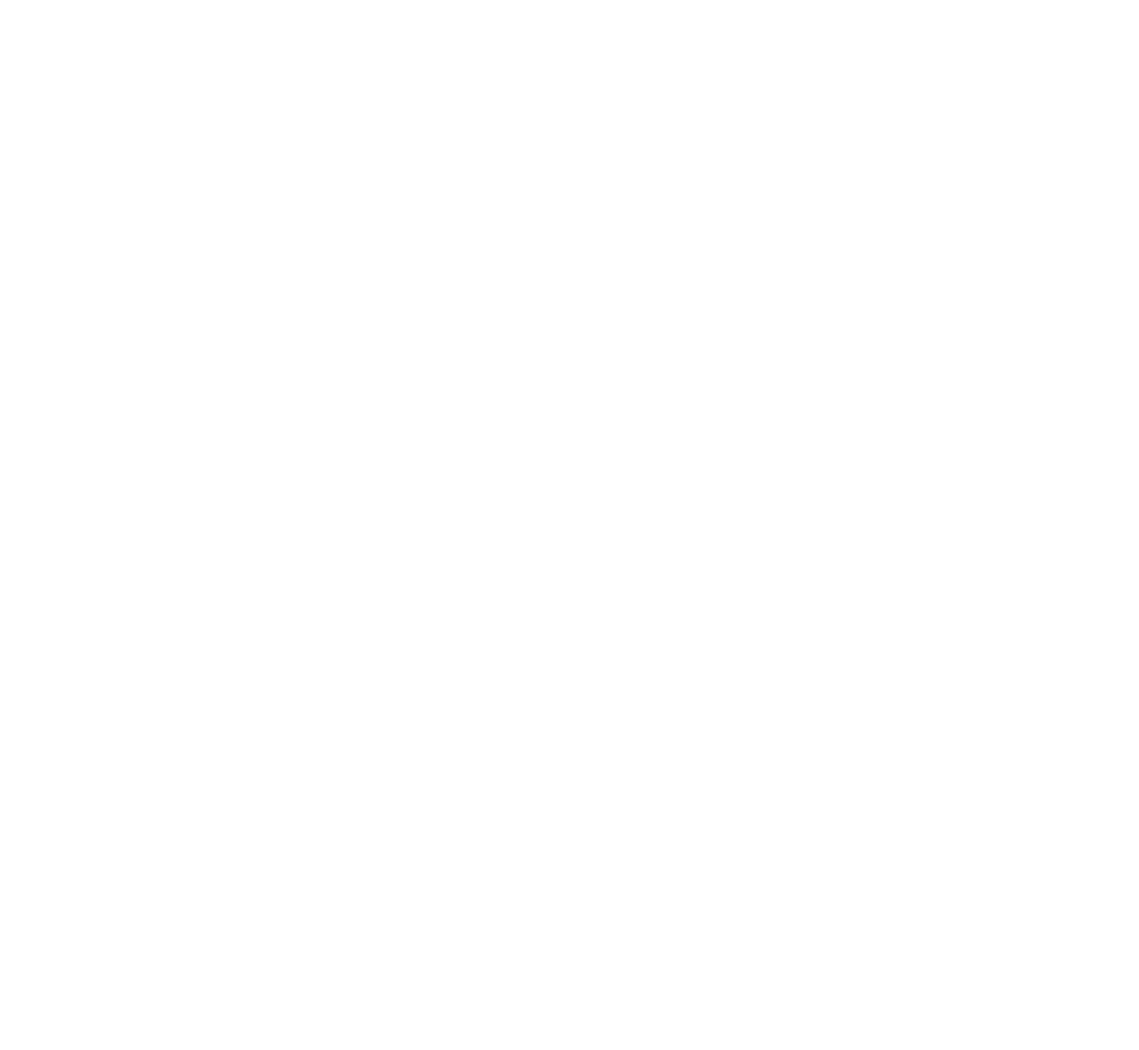
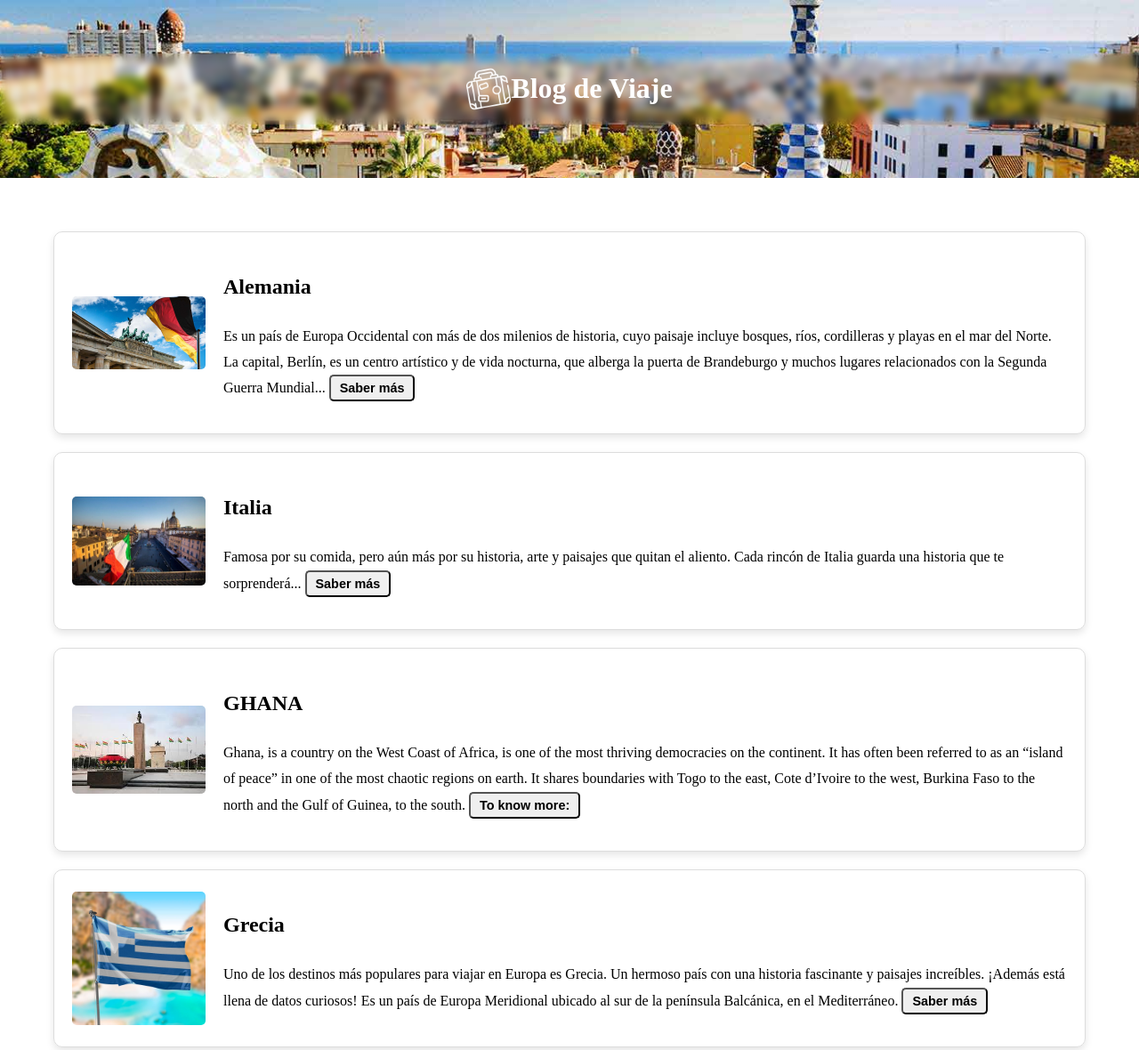
Before and after one commit to M1-Introduccion-al-desarrollo-web/blog-grupo2-lucia-formadora, a plain HTML site: page index.html in a window 1280 px wide. Shown: the top 1180 px of the page at 89% size. Before the commit the page ends 800 px from the top, so only its background shows below. Drawn offline with Linux system fonts and the light colour scheme.

Commit message:
Pagina principal
Co-authored-by: mohammed19431 <mohammed19431@users.noreply.github.com>
Co-authored-by: mikelji97 <mikelji97@users.noreply.github.com>
Co-authored-by: Katerincolin <Katerincolin@users.noreply.github.com>

```diff
--- a/index.html
+++ b/index.html
@@ -0,0 +1,175 @@
+<!DOCTYPE html>
+<html lang="es">
+<head>
+    <meta charset="UTF-8">
+    <meta name="viewport" content="width=device-width, initial-scale=1.0">
+    <style>
+        .header-blog {
+            background-image: url('assets/header_img.jpg');
+            background-repeat: no-repeat;
+            background-size: cover;
+            background-color: #f8f9fa;
+            padding: 60px 0;
+        }
+
+        .header-content {
+            display: flex;
+            justify-content: center;
+            align-items: center;
+            backdrop-filter: blur(4px);
+            color: white;
+        }
+
+        .header-blog img {
+            filter: invert(1);
+            width: 50px;
+            height: 50px;
+
+        }
+
+        body {
+            margin: 0;
+            min-height: 100vh;
+            display: flex;
+            flex-direction: column;
+        }
+
+        main {
+            line-height: 1.8;
+            flex: 1;
+            max-width: 1200px;
+            margin: 0 auto;
+            padding: 60px;
+        }
+
+        .blog-list {
+            list-style-type: none;
+            padding: 0;
+            margin: 0;
+        }
+
+        .blog-post {
+            display: flex;
+            align-items: center;
+            justify-content: space-between;
+            border: 1px solid #ddd;
+            border-radius: 10px;
+            padding: 20px;
+            margin-bottom: 20px;
+            box-shadow: 0 4px 8px rgba(0, 0, 0, 0.1);
+        }
+
+        .img-blog {
+            flex-shrink: 0;
+            width: 150px;
+            height: auto;
+            border-radius: 5px;
+            margin-right: 20px;
+        }
+
+        .blog-content {
+            flex: 2;
+        }
+
+        .btn-blog {
+            display: inline-block;
+            color: white;
+            text-decoration: none;
+            padding: 5px 10px;
+            border-radius: 5px;
+            font-size: 0.9rem;
+            font-weight: bold;
+            cursor: pointer;
+            transition: background-color 0.3s;
+        }
+
+        .btn-blog a {
+            color: black;
+            text-decoration: none;
+        }
+
+        .btn-blog:hover {
+            background-color: #007bff;
+        }
+
+        footer {
+            background-color: #ddd;
+            padding: 1rem;
+            text-align: center;
+        }
+
+        footer p {
+            font-size: 1rem;
+        }
+
+    </style>
+    <title>Blog de Viaje</title>
+</head>
+<body>
+    <header class="header-blog">
+        <div class="header-content">
+            <img src="kevin/blog/assets/logo.png" alt="logo_blog_viaje">
+            <h1>Blog de Viaje</h1>
+        </div>
+    </header>
+    <main>
+        <ol class="blog-list">
+            <li class="blog-post">
+                <img src="assets/alemania_blog.jpg" alt="alemania_blog" class="img-blog">
+                <div class="blog-content">
+                    <h2>Alemania</h2>
+                    <p>
+                        Es un país de Europa Occidental con más de dos milenios de historia, cuyo paisaje incluye bosques,
+                        ríos, cordilleras y playas en el mar del Norte. La capital, Berlín, es un centro artístico y
+                        de vida nocturna, que alberga la puerta de Brandeburgo y muchos lugares relacionados con la
+                        Segunda Guerra Mundial...
+                        <button class="btn-blog">
+                            <a href="kevin/blog/pages/alemania/alemania.html">Saber más</a>
+                        </button>
+                    </p>
+                </div>
+
+            </li>
+            <li class="blog-post">
+                <img src="assets/portaitalia.jpg" alt="italia" class="img-blog">
+                <div class="blog-content">
+                    <h2>Italia</h2>
+                    <p>Famosa por su comida, pero aún más por su historia, arte y paisajes que quitan el aliento. Cada rincón de Italia guarda una historia que te sorprenderá...
+                        <button class="btn-blog">
+                            <a href="mikel/index.html" target="_blank">Saber más</a>
+                        </button>
+                    </p>
+                </div>
+            </li>
+            <li class="blog-post">
+                <img src="assets/ind.jpg" alt="independence_square" class="img-blog">
+                <div class="blog-content">
+                    <h2>GHANA</h2>
+                    <p>Ghana, is a country on the West Coast of Africa, is one of the most thriving democracies on the continent. It has often been referred to as an “island of peace” in one of the most chaotic regions on earth. It shares boundaries with Togo to the east, Cote d’Ivoire to the west, Burkina Faso to the north and the Gulf of Guinea, to the south.
+                        <button class="btn-blog">
+                            <a href="mohammed/blog-mohammed19431-main/"> To know more:<a></a>
+                        </button>
+                    <p>
+                </div>
+            </li>
+            <li class="blog-post">
+                <img src="./assets/bandera-de-grecia.jpg" alt="Grecia" class="img-blog">
+
+                <div class="blog-content">
+                <h2>Grecia</h2>
+                <p>
+                    Uno de los destinos más populares para viajar en Europa es Grecia. Un hermoso país con una historia fascinante y paisajes increíbles. ¡Además está llena de datos curiosos!
+                    Es un país de Europa Meridional ubicado al sur de la península Balcánica, en el Mediterráneo.
+                    <button class="btn-blog">
+                        <a href="katerin/blog/grecia.html"> Saber más</a>
+                    </button>
+                </p>
+                </div>
+            </li>
+        </ol>
+    </main>
+    <footer>
+        <p>&copy;2025 Blog de viajes made by Kevin, Mohammed, Katerin and Mikel </p>
+    </footer>
+</body>
+</html>
```
Also changed, not shown: katerin/blog/grecia.html (+4 -2 lines), kevin/blog/components/header.html (+1 -1 lines), kevin/blog/index.html (deleted, +0 -11 lines), mohammed/blog-mohammed19431-main/index.html (+3 -1 lines), assets/alemania_blog.jpg (added), assets/bandera-de-grecia.jpg (added), assets/header_img.jpg (added), assets/ind.jpg (added), assets/portaitalia.jpg (added).
